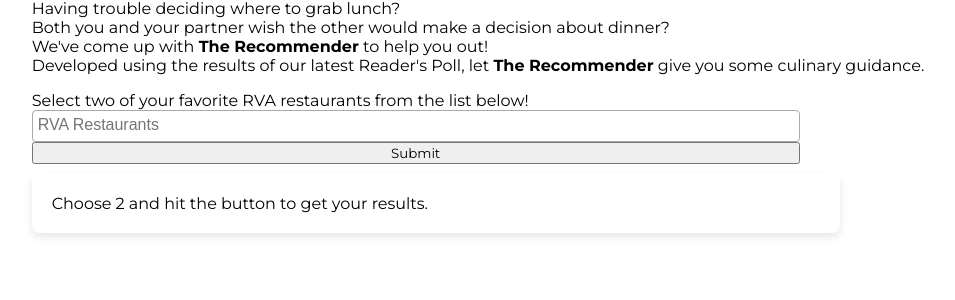
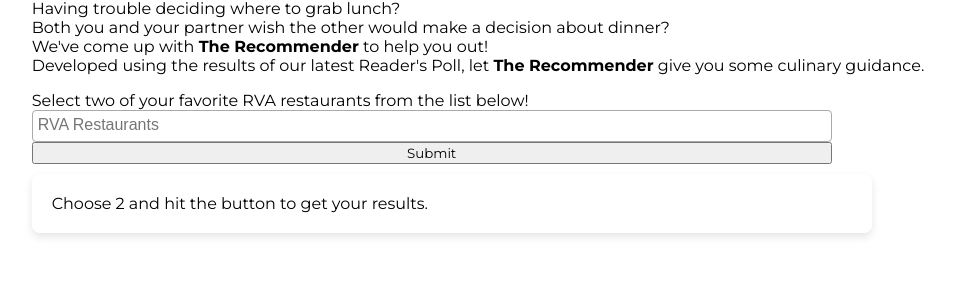
Before and after one commit to LisboaJT/RVARecommends, a Django app: page /recommendations/form/ in a window 1280 px wide. Shown: the part 388-688 px from the top of the page, without its empty margins (162-1117 px from the left). Run offline with Django 4.2, Linux system fonts and the light colour scheme; data that the repository does not hold is empty.

Commit message:
First rev! Let's goooo!

```diff
--- a/templates/recommendations_form.html
+++ b/templates/recommendations_form.html
@@ -22,7 +22,7 @@
         font-family: 'Montserrat', sans-serif;
     }
     #recommendation-form {
-        width: 60vw; /* Adjust the width as desired */
+        width: 100%; /* Adjust the width as desired */
         max-width: 800px;
         min-width: 300px;
         margin: 0 auto 10px auto; /* Adds top, right, bottom, and left margins */
@@ -30,7 +30,7 @@
         font-family: 'Montserrat', sans-serif;
     }
     #recommendation-form button {
-        width: 60vw; /* Adjust the width as needed */
+        width: 100%; /* Adjust the width as needed */
         max-width: 800px;
         min-width: 300px;
         margin: 0; /* Center the button */
@@ -42,7 +42,7 @@
         height: auto;
     }
     #recommendations-output {
-        width: 60vw;
+        width: 100%;
         max-width: 800px;
         min-width: 300px;
         /* Margin adjusted for consistency and centering */
@@ -51,6 +51,13 @@
         padding: 20px;
         box-shadow: 0 4px 8px rgba(0, 0, 0, 0.1);
         border-radius: 8px;
+    @media (min-width: 768px) {
+        #recommendation-form, #recommendation-form button, #recommendations-output {
+            width: 60vw; /* Adjust width for larger screens */
+        }
+        img {
+            max-width: 100%; /* Allows image to use full width if needed */
+        }
     }
 </style>
 </head>
```
